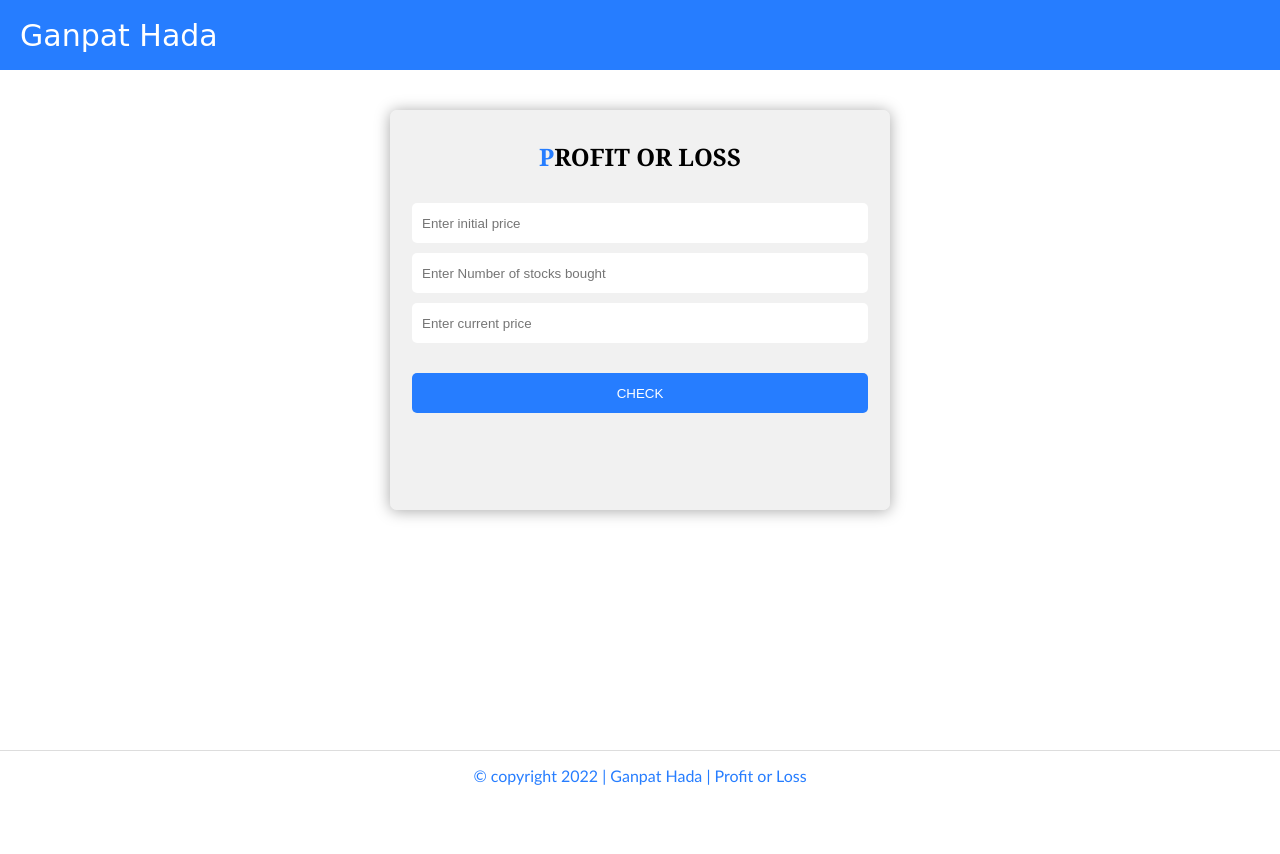
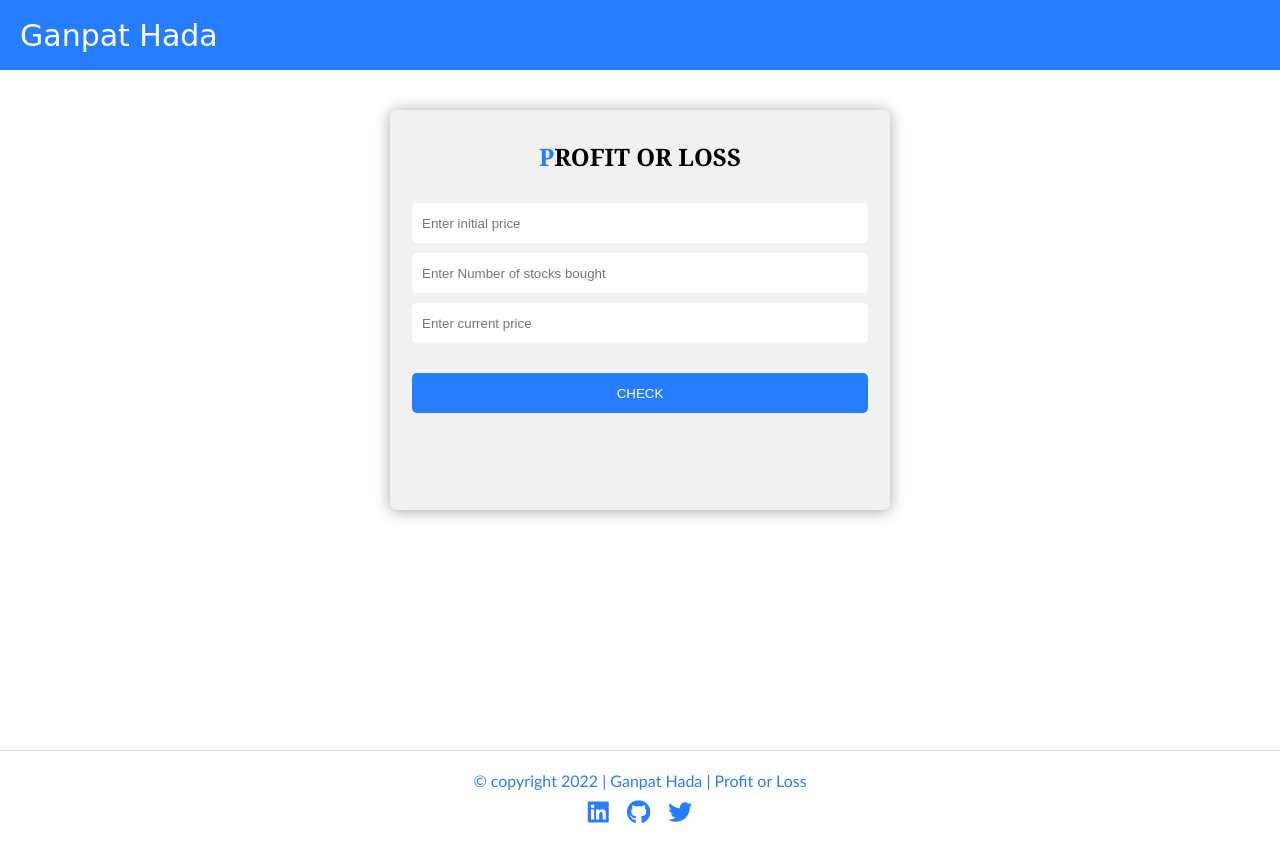
Before and after one commit to GanpatHada/neogcamp-PROFIT_OR_LOSS-minorproject, a plain HTML site: page index.html in a window 1280 px wide. Before the commit the page ends 800 px from the top, so only its background shows below. Drawn offline with Linux system fonts and the light colour scheme.

```diff
--- a/index.css
+++ b/index.css
@@ -86,7 +86,7 @@
     background-color: rgb(24, 80, 163);
 
 }
-p{
+#form p{
     margin: 20px;
     text-align: center;
     font-weight: bold;
@@ -97,10 +97,17 @@
     background-image: linear-gradient(to left, var(--primary),var(--secondary), var(--primary));
     font-family: 'Gill Sans', 'Gill Sans MT', Calibri, 'Trebuchet MS', sans-serif;
     display: flex;
+    flex-direction: column;
     align-items: center;
     justify-content: center;
     border-top: 1px solid rgba(192, 191, 191, 0.534);
-    height: 50px;
+    padding: 20px;
+}
+i{
+    color: rgb(38, 125, 255);
+    background-color: white;
+    font-size: 24px;
+    margin: 10px 7px;
 }
 @media (max-width:562px){
     #box{
--- a/index.html
+++ b/index.html
@@ -1,12 +1,15 @@
 <!DOCTYPE html>
 <html lang="en">
+
 <head>
     <meta charset="UTF-8">
     <meta http-equiv="X-UA-Compatible" content="IE=edge">
     <meta name="viewport" content="width=device-width, initial-scale=1.0">
     <title>Profit or Loss</title>
     <link rel="stylesheet" href="index.css">
+    <script src="https://kit.fontawesome.com/d813d6fe46.js" crossorigin="anonymous"></script>
 </head>
+
 <body>
     <Header>
         Ganpat Hada
@@ -15,17 +18,23 @@
         <div id="box">
             <h2>Profit or Loss</h2>
             <form action="" id="form">
-                <input type="Number"  placeholder="Enter initial price" id="initial_price">
-                <input type="Number"  placeholder="Enter Number of stocks bought" id="quantity_of_stocks">
-                <input type="Number"  placeholder="Enter current price" id="current_price">
-                <input  class="btn" type="button" value="CHECK" id="submit">
+                <input type="Number" placeholder="Enter initial price" id="initial_price">
+                <input type="Number" placeholder="Enter Number of stocks bought" id="quantity_of_stocks">
+                <input type="Number" placeholder="Enter current price" id="current_price">
+                <input class="btn" type="button" value="CHECK" id="submit">
             </form>
             <p id="output"></p>
         </div>
     </main>
     <footer>
-        © copyright 2022 | Ganpat Hada | Profit or Loss
+        <p> © copyright 2022 | Ganpat Hada | Profit or Loss</p>
+        <div><a href="https://www.linkedin.com/in/ganpat-hada-33abb4227" target="_blank"><i
+            class="fa-brands fa-linkedin"></i></a>
+    <a href="https://github.com/GanpatHada" target="_blank"><i class="fa-brands fa-github"></i></a>
+    <a href="https://twitter.com/ganpat_hada" target="_blank"><i class="fa-brands fa-twitter"></i></a></div>
     </footer>
+    <script src="https://kit.fontawesome.com/d813d6fe46.js" crossorigin="anonymous"></script>
     <script src="index.js"></script>
 </body>
+
 </html>
```
Also changed, not shown: 1 other file. Lines whose indentation alone changed are shown as unchanged.
